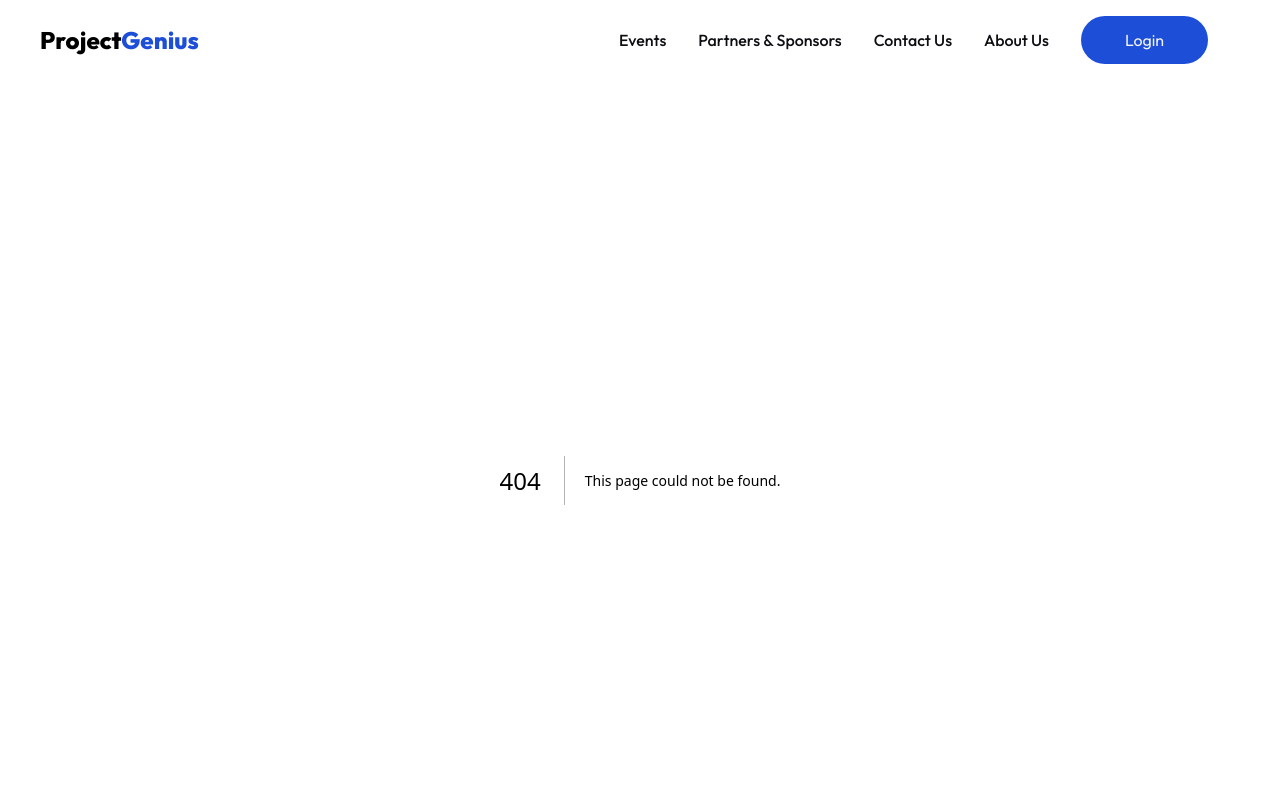
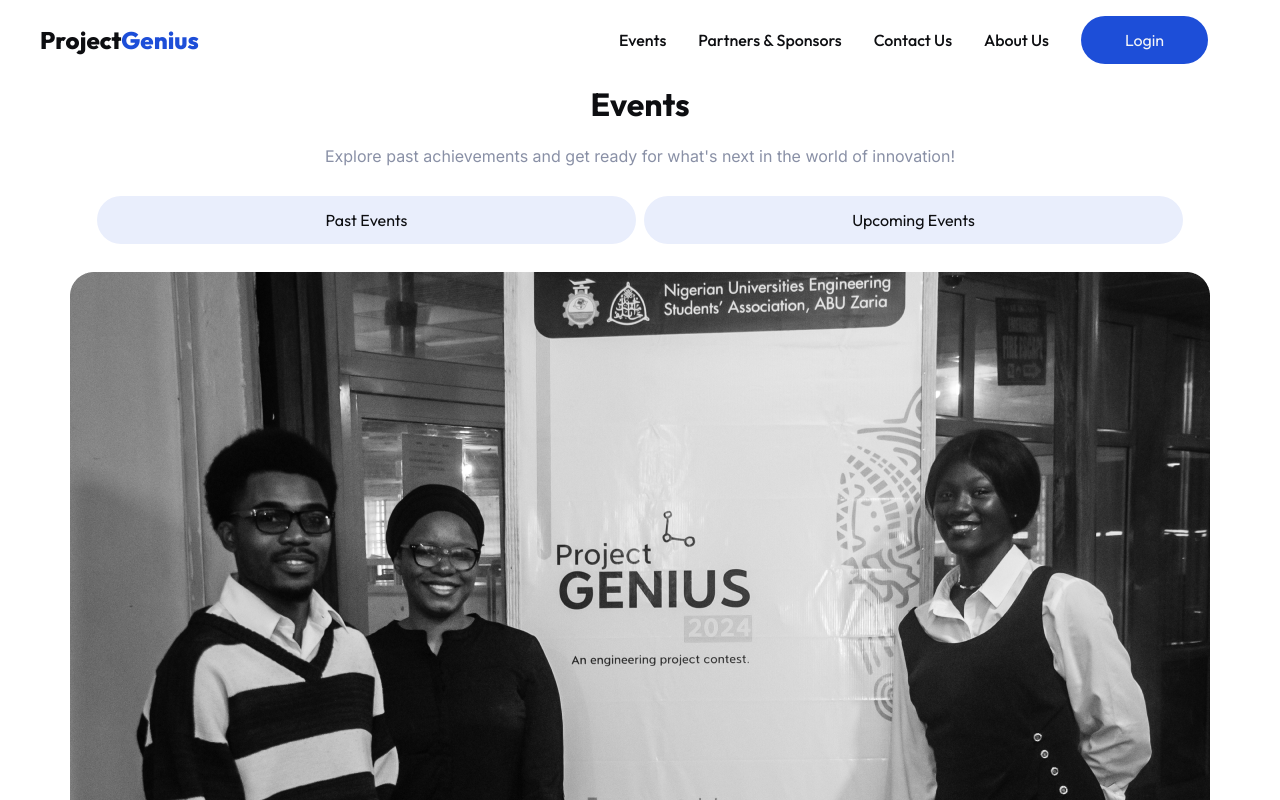
Before and after one commit to itsabubakar/project-genius-front-end, a Next.js app: page /events in a window 1280 px wide. Before the commit this address had no page. Shown: the top 800 px of the page. Built offline with nearby package versions, Linux system fonts and the light colour scheme.

Commit message:
Implement event buttons and gallery for past events, replacing previous structure for improved functionality

```diff
--- /dev/null
+++ b/app/components/Events/gallery.js
@@ -0,0 +1,11 @@
+import Image from "next/image";
+
+export default function Gallery({image, text}) {
+    return(
+        <div className=" flex flex-col p-3 md:p-8 gap-4 items-center">
+            <Image src={image} alt="Winners"/>
+            <h1 className="text-[22px] sm:text-[28px] md:text-[32px] font-bold">{text}</h1>
+
+        </div>
+    )
+}
--- /dev/null
+++ b/app/components/Events/index.js
@@ -0,0 +1,63 @@
+"use client"
+
+import { useState } from "react";
+import Image from "next/image";
+
+import Gallery from "./gallery";
+import Event from '../../../public/event_main.png';
+import Winner from '../../../public/winner.png';
+import runnerUp from '../../../public/runner_up1.png';
+import runnerup2 from '../../../public/runner_up2.png';
+
+export default function Events() {
+    const [activeView, setActiveView] = useState('');
+
+    const handleView = (view) => {
+        setActiveView(view);
+
+    }
+    const ActiveView = (view) => {
+        return activeView === view ?  "bg-primary_hover text-white" : "bg-primary_subtle" ;
+    }
+
+    return (
+        <>
+
+            <div className="w-full px-3 md:px-6 py-2 flex justify-center gap-2">
+                <button
+                    onClick={() => handleView('past')}
+                className={`${ActiveView("past")} w-[50%] lg:w-[539px]  transition duration-500 py-3 rounded-full`}>
+                    Past Events
+                </button>
+                <button
+                    onClick={() => handleView('upcoming')}
+                    className={`${ActiveView("upcoming")} w-[50%] lg:w-[539px] transition duration-500 py-3 rounded-full`}>
+                    Upcoming Events
+                </button>
+
+
+            </div>
+
+            {activeView === '' &&
+                    <Image
+                        alt="Event"
+                        src={Event}/>}
+            {activeView === 'past' &&
+                <div className="flex flex-col gap-8">
+                    <Gallery
+                        text={"Winners of Project GENIUS 2024"}
+                        image={Winner}
+                    />
+                    <Gallery
+                        text={"Trailblazer (1st Runner-Up)"}
+                        image={runnerUp}
+                    />
+                    <Gallery
+                        text={"Innovator (1st Runner-Up)"}
+                        image={runnerup2}
+                    />
+                </div>
+            }
+        </>
+    )
+}
--- a/app/components/pastEvent/buttons.js
+++ /dev/null
@@ -1,12 +0,0 @@
-export default function EventButtons() {
-    return (
-        <div className="w-full px-3 md:px-6 py-2 flex justify-center gap-2">
-            <button className="w-[50%] lg:w-[539px] bg-primary_subtle hover:bg-primary_hover transition duration-500 py-3 rounded-full">
-                Past Events
-            </button>
-            <button className="w-[50%] lg:w-[539px] bg-primary_subtle hover:bg-primary_hover transition duration-500 py-3 rounded-full">
-                Upcoming Events
-            </button>
-        </div>
-    )
-}
--- a/app/past/page.js
+++ b/app/events/page.js
@@ -1,6 +1,5 @@
 import Heading from "../components/landing_page/header";
-import EventButtons from "../components/pastEvent/buttons";
-import Event from '../../public/event_main.png';
+import Events from "../components/Events";
 import Image from "next/image";
 export default function EventPage() {
     return (
@@ -9,10 +8,7 @@
                 heading="Events"
                 subHeading="Explore past achievements and get ready for what's next in the world of innovation!"
             />
-            <EventButtons />
-            <Image
-                className=""
-                src={Event}/>
+            <Events/>
 
         </section>
     )
```
